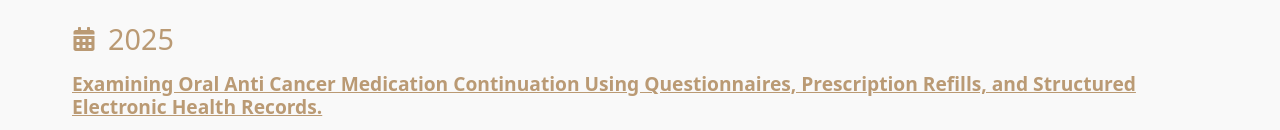
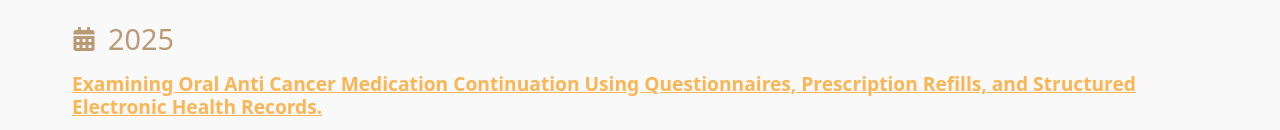
Before and after one commit to spherelab-vumc/sphere-website, a React (Vite) app in the folder frontend/: page /publications in a window 1280 px wide. In both pictures the pointer is over the link 603 px from the left and 750 px from the top of the page. Shown: the part 655-785 px from the top of the page. Built offline with nearby package versions, Linux system fonts and the light colour scheme.

Commit message:
Made changes to the scss of Publications Page

```diff
--- a/frontend/src/pages/PublicationsPage/PublicationsPage.scss
+++ b/frontend/src/pages/PublicationsPage/PublicationsPage.scss
@@ -164,7 +164,7 @@
 
                 text-decoration: underline;
 
-                color: #ba9a74;
+                color: #fab555;
 
               }
 
```
